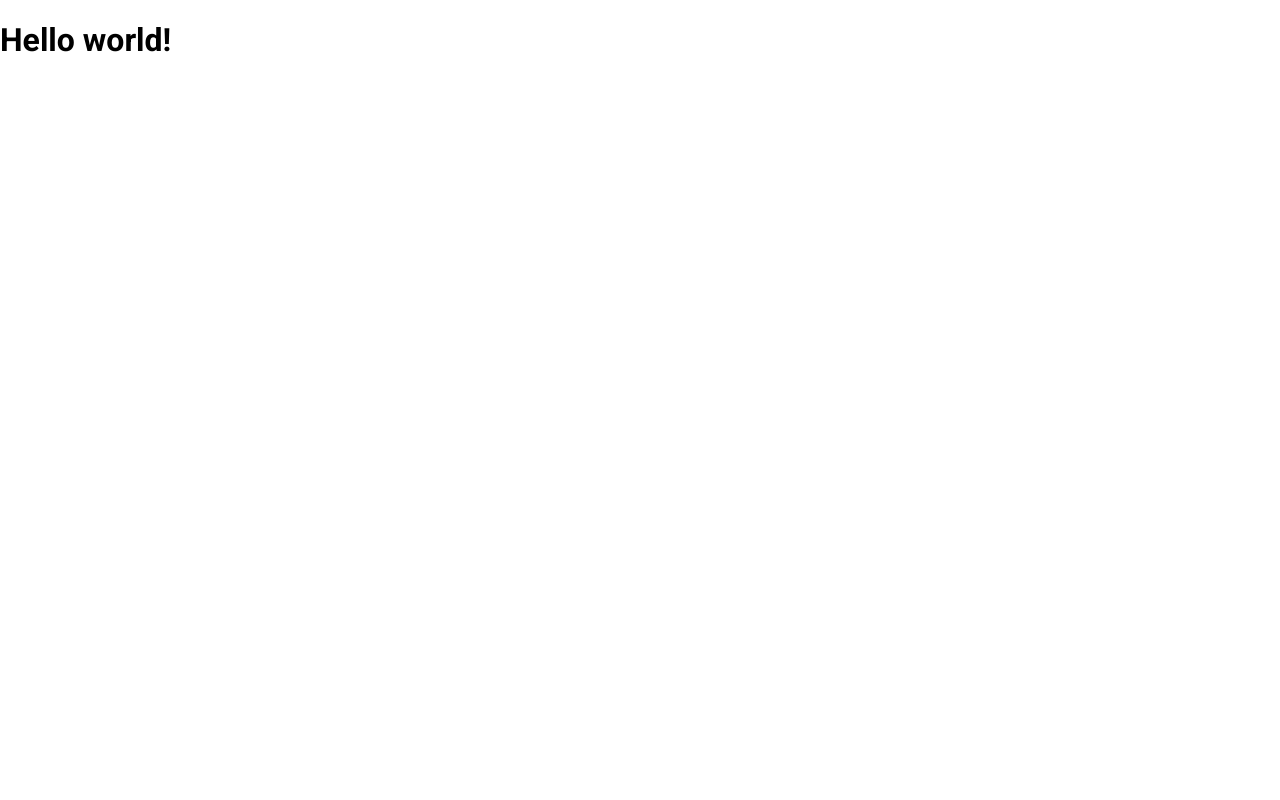
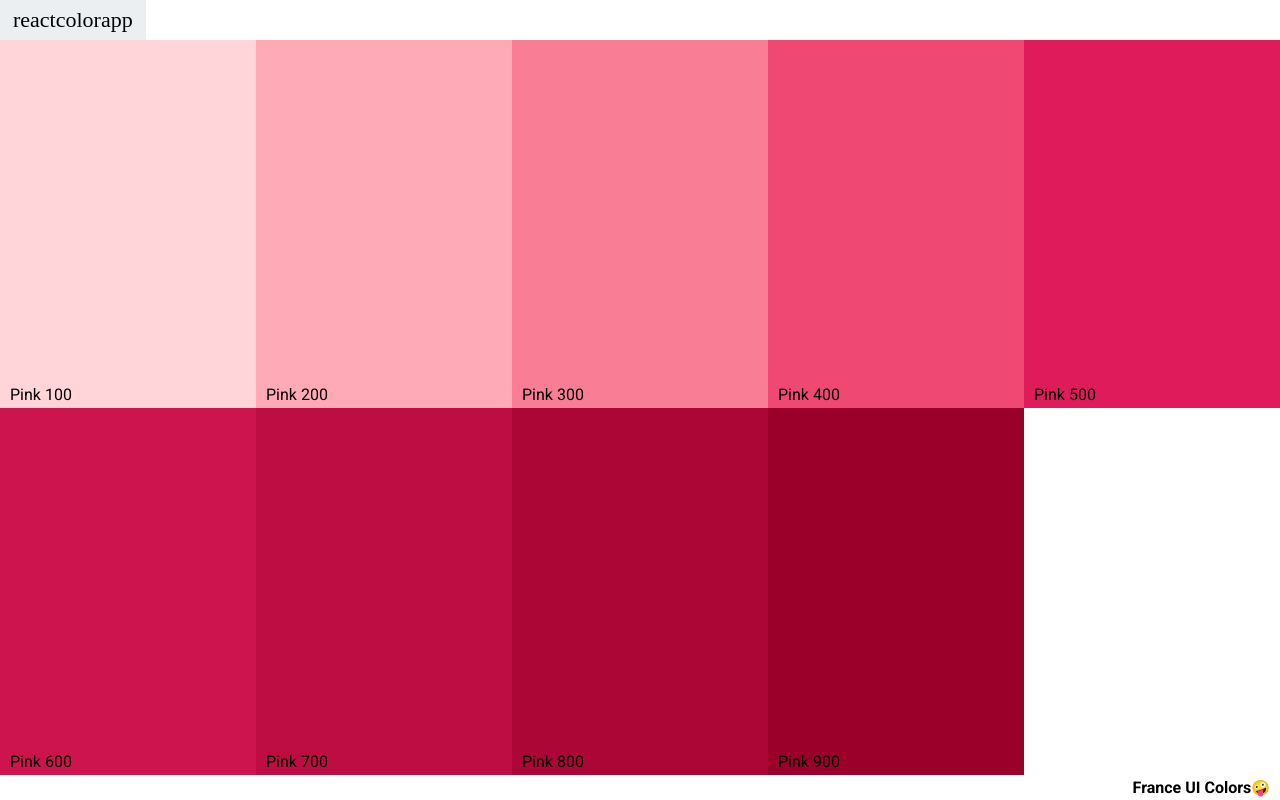
Before and after one commit to uladzislau-stuk/react-color-app, a React app: page /palette/france-ui-colors/pink in a window 1280 px wide. Built offline with nearby package versions, Linux system fonts and the light colour scheme.

Commit message:
Add PaletteColor route, refactor Palette, Navbar, ColorBox

```diff
--- a/src/components/pages/ColorPalette/ColorBox/ColorBox.js
+++ b/src/components/pages/ColorPalette/ColorBox/ColorBox.js
@@ -21,12 +21,13 @@ class ColorBox extends Component {
 	};
 
 	render() {
-		const { id, name, format: background, location } = this.props;
-		const { copied } = this.state;
+		const { id, name, format: background, location, match } = this.props
+		const { copied } = this.state
+		const isColorPalettePage = match.params.id && !match.params.colorId
 
 		return (
 			<CopyToClipboard text={background} onCopy={this.copy}>
-				<div style={{background}} className="ColorBox">
+				<div style={{background}} className={`ColorBox${isColorPalettePage ? " size-s" : " size-l"}`}>
 					<div style={{background}} className={`copy-overlay${copied ? " show": ""}`} />
 					<div className={`copy-msg${copied ? " show" : ""}`}>
 						<div>Copied!!!</div>
@@ -36,14 +37,16 @@ class ColorBox extends Component {
 						<button className="copy-btn">Copy</button>
 						<span className="copy-color">{this.toUpperCaseFirst(name)}</span>
 					</div>
-					<Link
-						to={`${location.pathname}/${id}`}
-						className="see-more"
-						onClick={e => e.stopPropagation()}
-					>More</Link>
+					{isColorPalettePage && (
+						<Link
+							to={`${location.pathname}/${id}`}
+							className="see-more"
+							onClick={e => e.stopPropagation()}
+						>More</Link>
+					)}
 				</div>
 			</CopyToClipboard>
-		);
+		)
 	}
 }
 
--- a/src/components/pages/ColorPalette/ColorBox/ColorBox.scss
+++ b/src/components/pages/ColorPalette/ColorBox/ColorBox.scss
@@ -1,11 +1,20 @@
 .ColorBox {
 	display: inline-block;
 	width: 20%;
-	height: 25%;
 	position: relative;
 	cursor: pointer;
 	text-align: center;
 	margin-bottom: -4px;
+
+	&.size {
+		&-s {
+			height: 25%;
+		}
+
+		&-l {
+			height: 50%;
+		}
+	}
 }
 
 .copy {
--- a/src/components/pages/ColorPalette/NavBar/NavBar.js
+++ b/src/components/pages/ColorPalette/NavBar/NavBar.js
@@ -1,6 +1,6 @@
-import React, { Component } from 'react'
+import React, { Component, Fragment } from 'react'
 import Slider from 'rc-slider'
-import { Link } from 'react-router-dom'
+import { Link, withRouter } from 'react-router-dom'
 import Select from '@material-ui/core/Select'
 import Snackbar from '@material-ui/core/Snackbar'
 import MenuItem from '@material-ui/core/MenuItem'
@@ -19,14 +19,19 @@ class NavBar extends Component {
 			showNotification,
 			changeLevel,
 			changeFormat,
-			closeNotification
+			closeNotification,
+			match
 		} = this.props
+
+		const isColorPalettePage = match.params.id && !match.params.colorId
 
 		return (
 			<div className="NavBar">
 				<div className="logo">
 					<Link to="/">reactcolorapp</Link>
 				</div>
+				{isColorPalettePage && (
+					<Fragment>
 						<div className="slider-container">
 							<span className="slider-level">
 								Level: {level}
@@ -78,9 +83,11 @@ class NavBar extends Component {
 								<MenuItem value="rgba">RGBA - (255, 255, 255, 1.0)</MenuItem>
 							</Select>
 						</div>
+					</Fragment>
+				)}
 			</div>
 		);
 	}
 }
 
-export default NavBar;
+export default withRouter(NavBar);
--- a/src/components/pages/ColorPalette/Palette/Palette.js
+++ b/src/components/pages/ColorPalette/Palette/Palette.js
@@ -1,15 +1,28 @@
 import React, { Component } from 'react'
 import uuid from 'uuid/v4'
 import { ColorBox } from '../'
+import { withRouter } from 'react-router-dom'
 import './Palette.scss'
 
 class Palette extends Component {
+	getShades = (colors, colorId) => {
+		let newColors = []
+		for (let format in colors) {
+			if (colors.hasOwnProperty(format)) {
+				newColors.push(colors[format].filter(color => color.id === colorId)[0])
+			}
+		}
+		return newColors.slice(1)
+	}
+
 	render() {
-		const { colors, level, format } = this.props;
+		const { colors, level, format, match } = this.props;
+		const isColorPalettePage = match.params.id && !match.params.colorId
+		const colorBoxes = isColorPalettePage ? colors[level] : this.getShades(colors, match.params.colorId)
 
 		return (
 			<div className="Palette">
-				{colors[level].map((color) => (
+				{colorBoxes.map((color) => (
 					<ColorBox
 						key={uuid()}
 						id={color.id}
@@ -22,4 +35,4 @@ class Palette extends Component {
 	}
 }
 
-export default Palette;
+export default withRouter(Palette);
--- a/src/containers/App/App.js
+++ b/src/containers/App/App.js
@@ -40,9 +40,9 @@ function App() {
 				  />
 				  <Route
 					  exact
-					  path="/palette/:paletteId/:colorId"
-					  render={() => (
-						  <h1>Hello world!</h1>
+					  path="/palette/:id/:colorId"
+					  render={routeProps => (
+						  <ColorPalette {...generatePalette(findPalette(routeProps.match.params.id))} />
 					  )}
 				  />
               </Switch>
```
Lines whose indentation alone changed are shown as unchanged.
